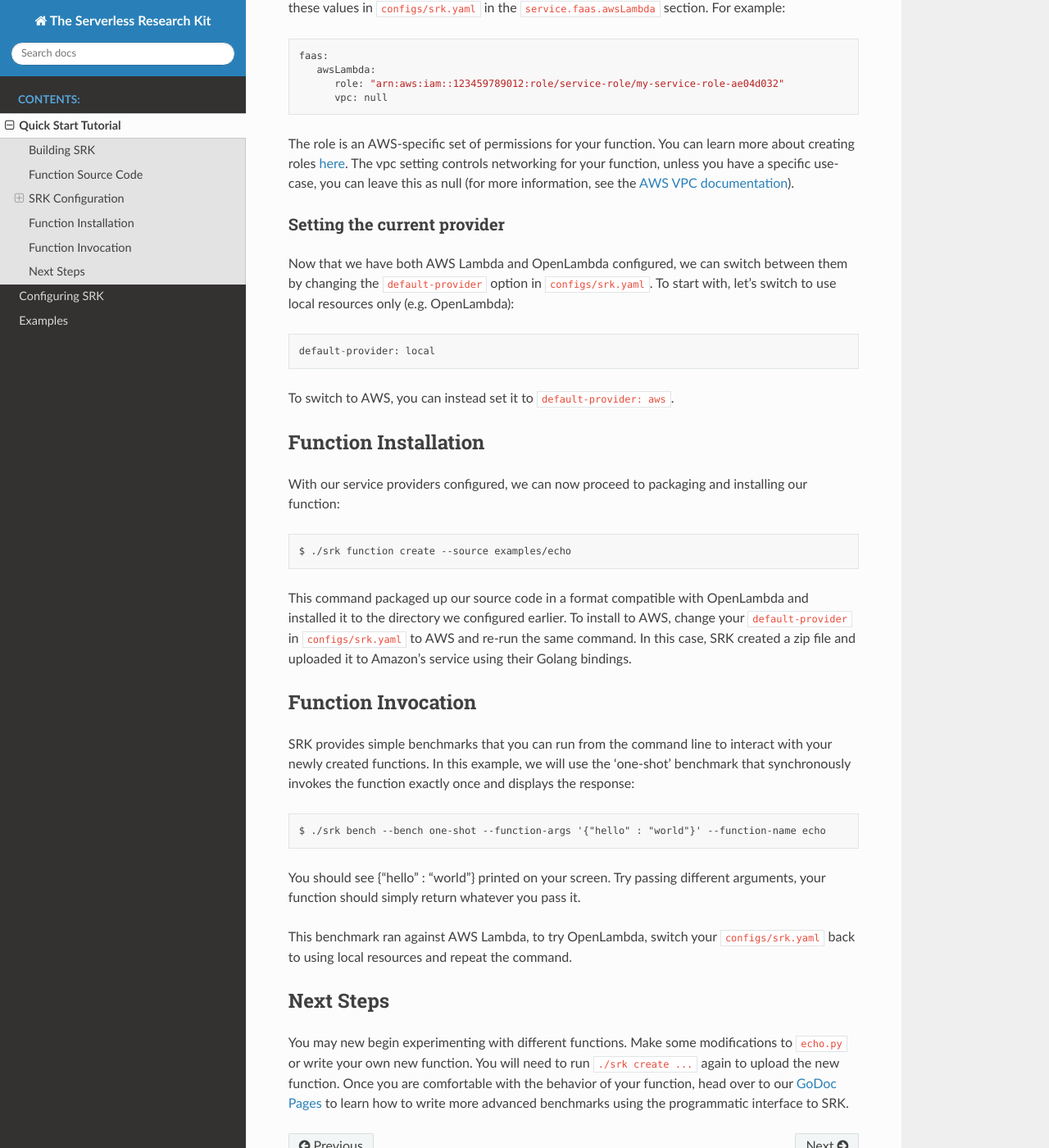
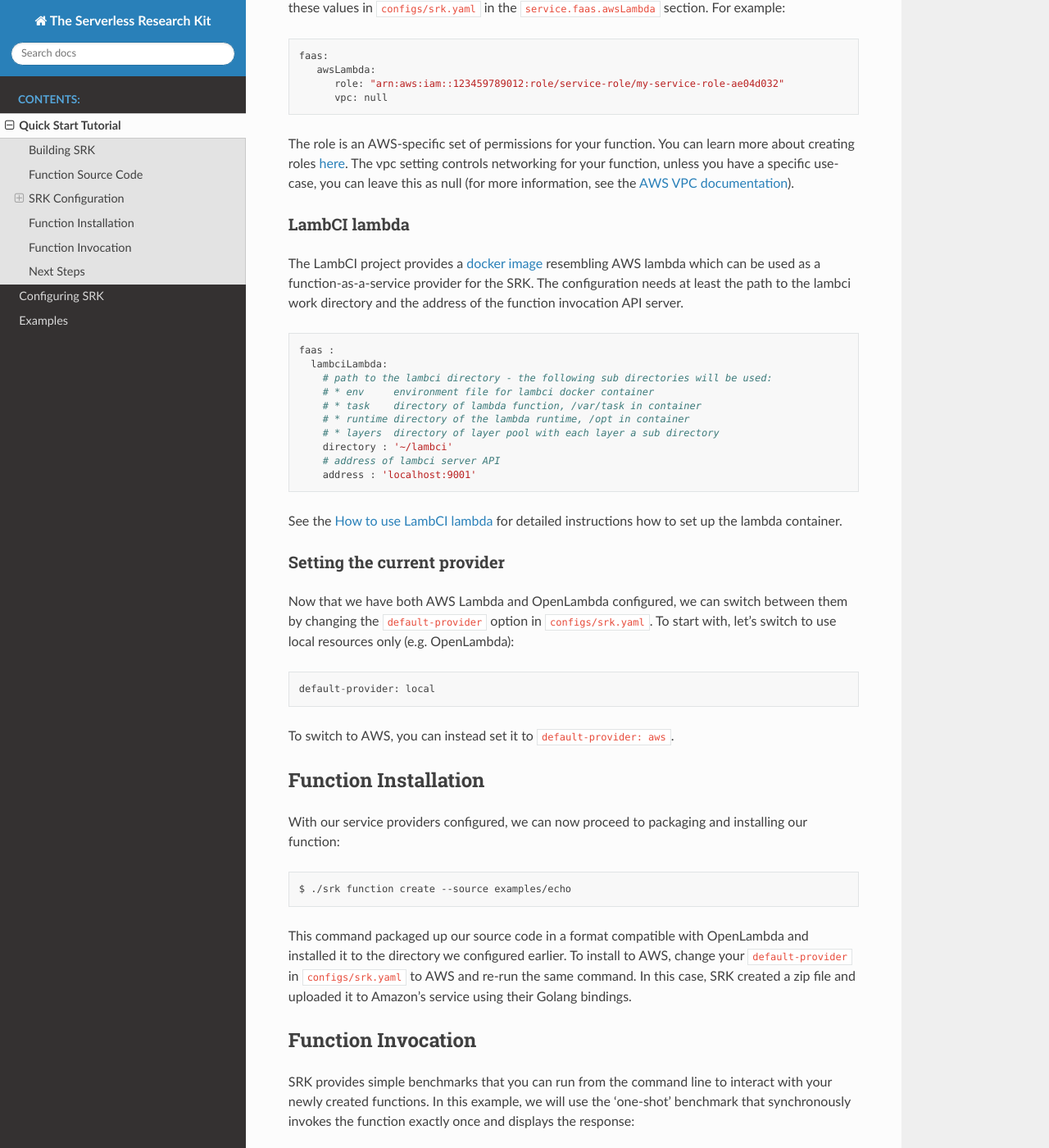
Before and after one commit to serverlessresearch/srk, a Sphinx documentation site: the page built from docs/source/QuickStart.rst, in a window 1280 px wide and 1400 px high, scrolled down 1976 px. Shown: the whole window at 82% size. Built offline with Sphinx 7.4.7 and the Read the Docs theme 2.0.0, drawn with Linux system fonts in a browser that asks for light colours; some of the changed text lies outside the part shown.

Commit message:
add documentation for LambCI lambda

```diff
--- a/docs/source/Examples/advanced.rst
+++ b/docs/source/Examples/advanced.rst
@@ -4,8 +4,8 @@
 Advanced Function Setup
 ===============================================================================
 
-This example shows how to setup a function using environment variables and
-layers.
+This example shows how to setup a function using additional files, environment
+variables and a configurable runtime.
 
 *******************************************************************************
 Adding Additional Files
--- a/docs/source/Examples/index.rst
+++ b/docs/source/Examples/index.rst
@@ -7,8 +7,9 @@ learn the system.
    :maxdepth: 2
    :caption: Contents:
 
+   advanced.rst
+   lambci.rst
    GPU.rst
-   advanced.rst
 
 .. Indices and tables
 .. ==================
--- /dev/null
+++ b/docs/source/Examples/lambci.rst
@@ -0,0 +1,112 @@
+.. _example_lambci:
+
+===============================================================================
+How to use LambCI lambda
+===============================================================================
+
+This example shows how to setup the LambCI lambda docker container and use it
+with the SRK.
+
+*******************************************************************************
+Run the the docker image
+*******************************************************************************
+
+LambCI provides docker images for various runtimes out of the box, but can also
+use a custom runtime. To inject the lambda function into the container, the
+``/var/task`` and ``/opt`` directories are mounted to local directories by the
+`docker run` command. To be compatible with the SRK these directories need to
+be inside the configured LambCI home directory and have the names ``task`` for
+the lambda function and ``runtime`` for the runtime and additional layer files.
+
+Instead of running the lambda function immediatly, SRK uses the LambCI-provided
+webserver with an invocation API to execute the lambda function. Therefore the
+port of the webserver has to be exposed by the ``docker run`` command.
+
+It is also possible to inject environment variables via ``--env-file`` parameter
+of ``docker run``.
+
+Updates to the function, the runtimes files or the environment file require a
+restart of the container. The helper program ``entr`` can be used to automate
+this. Please see the following shell script as a loader for a LambCI lambda
+container.
+
+
+::
+
+	#!/bin/sh
+
+	if [ $# -ne 3 ]; then
+	        echo "Usage: ./lambci.sh <path-to-lambci-dir> <runtime-name> <function-handler>"
+	        exit 1
+	fi
+
+	mkdir -p $1/task $1/runtime
+	touch $1/env
+
+	find $1/env | entr -r docker run --rm \
+	  -v $1/task:/var/task:ro,delegated \
+	  -v $1/runtime:/opt:ro,delegated \
+	  --env-file $1/env \
+	  -e DOCKER_LAMBDA_STAY_OPEN=1 \
+	  -p 9001:9001 \
+	  lambci/lambda:$2 \
+	  $3
+
+As an example the following command will start a Python lambda function
+container with data from the ``~/lambci`` directory.
+
+::
+
+	$ ./lambci.sh ~/lambci python3.8 lambda_function.lambda_handler
+
+*******************************************************************************
+Execute a simple test function
+*******************************************************************************
+
+Before running a simple example the SRK configuration for LambCI lambda needs
+to be set up. It is sufficient to specify the data directory and the address of
+the invocation webserver as in the following example.
+
+::
+
+	default-provider : "lambci"
+
+	providers :
+	  lambci :
+	    faas : "lambciLambda"
+
+	service :
+	 faas :
+	    lambciLambda:
+	      # path to the lambci directory - the following sub directories will be used:
+	      # * task    directory of lambda function, /var/task in container
+	      # * runtime directory of the lambda runtime, /opt in container
+	      # * layers  directory of layer pool with each layer a sub directory
+	      # * env     environment file for lambci docker container
+	      directory : '~/lambci'
+	      # address of lambci server API
+	      address : 'localhost:9001'
+
+Given that the configuration is saved to the ``configs`` directory of the SRK
+project, the following commands will install the ``echo`` function to the
+container and invoke it once.
+
+::
+
+	$ ./srk --config configs/local-srk.yaml function create -s examples/echo
+	$ ./srk --config configs/local-srk.yaml bench -b one-shot -a '{"hello" : "world"}'
+
+If everything works the function result will be ``{"hello": "world"}``.
+
+*******************************************************************************
+Adding files to the runtime
+*******************************************************************************
+
+*******************************************************************************
+Using a custom runtime
+*******************************************************************************
+
+
+*******************************************************************************
+Run the container on a remote machine
+*******************************************************************************
--- a/docs/source/QuickStart.rst
+++ b/docs/source/QuickStart.rst
@@ -120,6 +120,30 @@ specific use-case, you can leave this as null (for more information, see the `AW
 documentation
 <https://docs.aws.amazon.com/lambda/latest/dg/configuration-vpc.html>`_).
 
+LambCI lambda
+=================
+The LambCI project provides a `docker image <https://hub.docker.com/r/lambci/lambda>`_
+resembling AWS lambda which can be used as a function-as-a-service provider for
+the SRK. The configuration needs at least the path to the lambci work directory
+and the address of the function invocation API server.
+
+::
+
+  faas :
+    lambciLambda:
+      # path to the lambci directory - the following sub directories will be used:
+      # * env     environment file for lambci docker container
+      # * task    directory of lambda function, /var/task in container
+      # * runtime directory of the lambda runtime, /opt in container
+      # * layers  directory of layer pool with each layer a sub directory
+      directory : '~/lambci'
+      # address of lambci server API
+      address : 'localhost:9001'
+
+See the :ref:`example_lambci` for detailed instructions how to
+set up the lambda container.
+
+
 Setting the current provider
 =================================
 Now that we have both AWS Lambda and OpenLambda configured, we can switch
@@ -158,7 +182,7 @@ displays the response:
 
 ::
 
-   $ ./srk bench --bench one-shot --function-args '{"hello" : "world"}' --function-name echo
+   $ ./srk bench --benchmark one-shot --function-args '{"hello" : "world"}' --function-name echo
 
 You should see {"hello" : "world"} printed on your screen. Try passing
 different arguments, your function should simply return whatever you pass it.
@@ -171,7 +195,7 @@ Next Steps
 *******************
 You may new begin experimenting with different functions. Make some
 modifications to ``echo.py`` or write your own new function. You will need to
-run ``./srk create ...`` again to upload the new function. Once you are
+run ``./srk function create ...`` again to upload the new function. Once you are
 comfortable with the behavior of your function, head over to our `GoDoc Pages
 <https://godoc.org/github.com/serverlessresearch/srk/pkg/srkmgr>`_ to learn
 how to write more advanced benchmarks using the programmatic interface to SRK.
```
Also changed, not shown: 3 other files.
